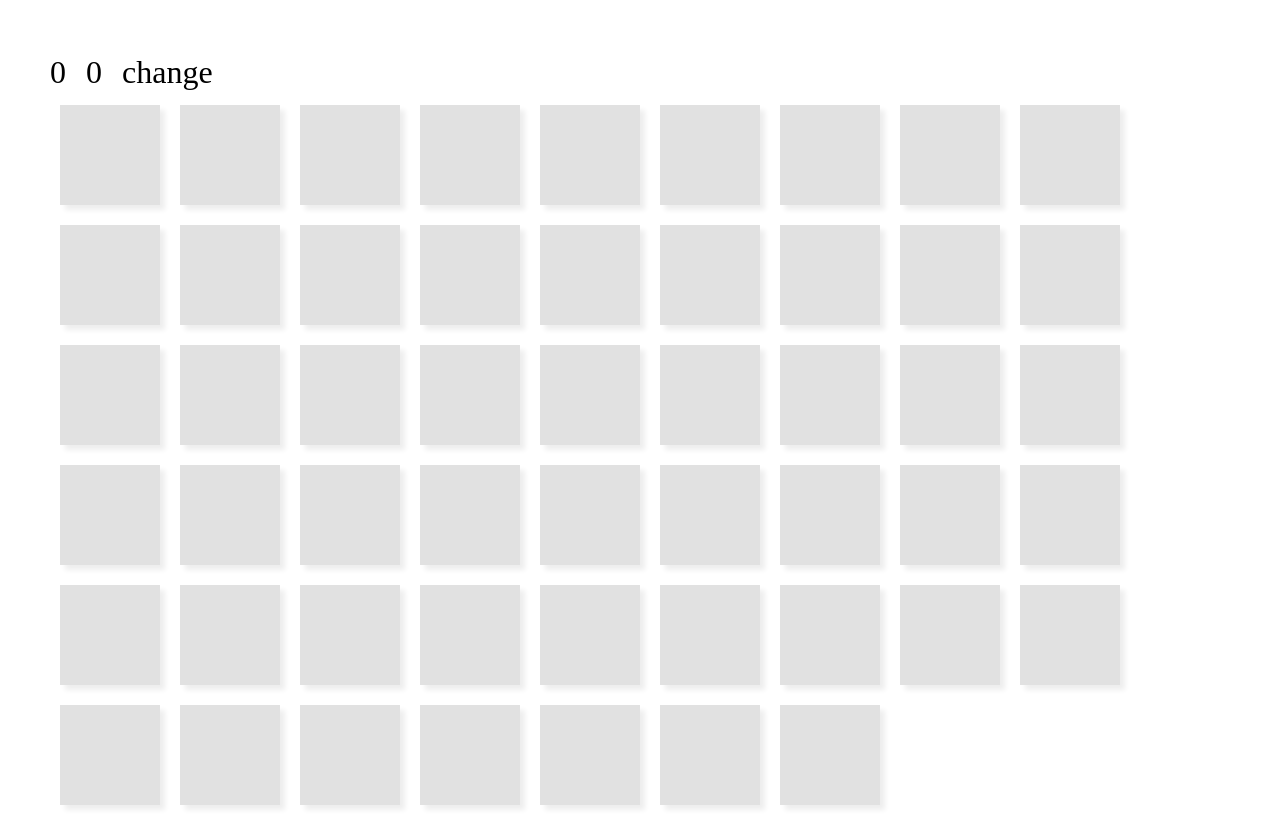
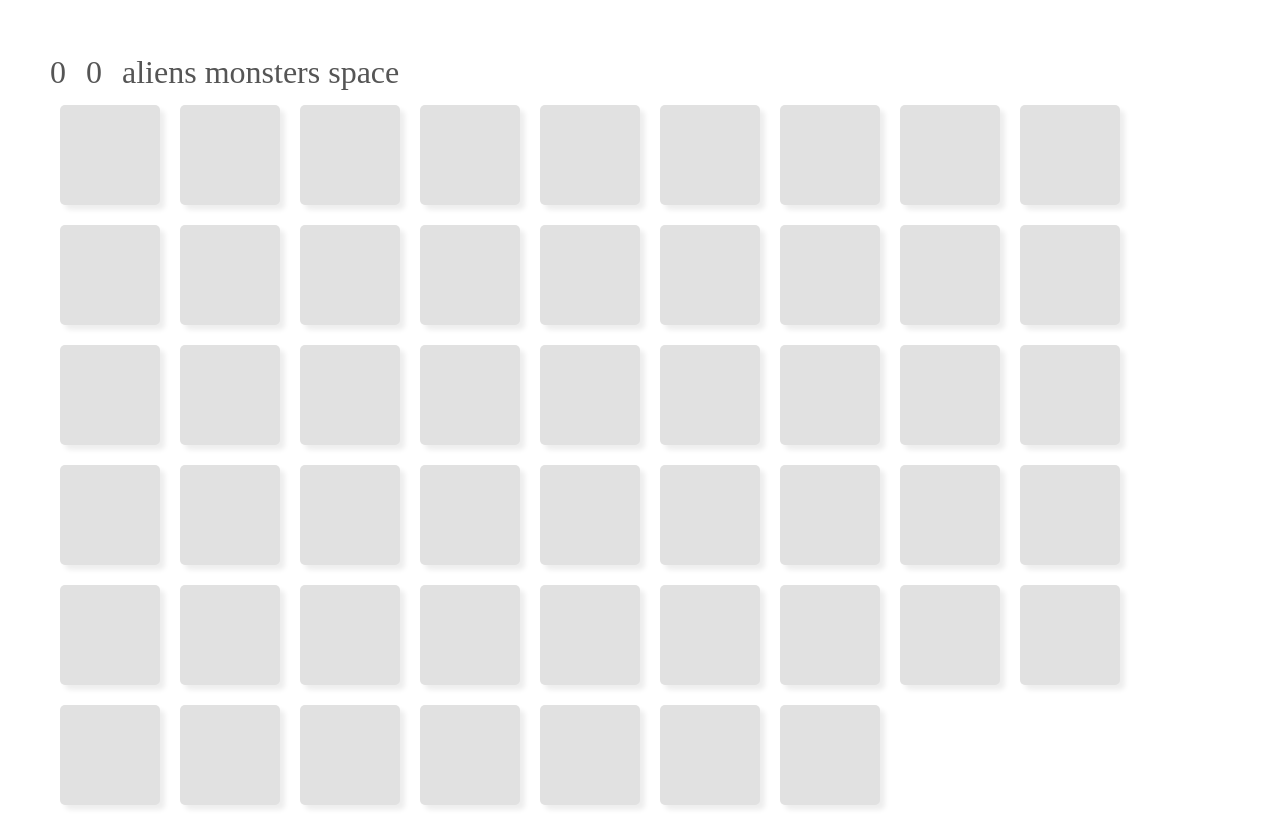
Before and after one commit to di1lon/match, a plain HTML site: page index.html in a window 1280 px wide. Drawn offline with nearby package versions, Linux system fonts and the light colour scheme.

Commit message:
font controls

```diff
--- a/css/main.css
+++ b/css/main.css
@@ -105,6 +105,15 @@ textarea {
 	src: url(../fonts/aliendude.ttf);
 }
 
+
+
+@font-face {
+    font-family: space;
+	src: url(../fonts/ovnidcoxy.ttf);
+}
+
+ovnidcoxy
+
 body {
 background-color:white;
 
@@ -126,6 +135,7 @@ background-color:white;
   transition-duration:0.5s;
   margin:10px;
   box-shadow: 5px 5px 5px #eee;
+  border-radius:5px;
 }
 
 .flipped {
@@ -156,21 +166,24 @@ background-color:white;
  }
 
 .counter, .matches {
-	color:#000;
-	font-size:2em;
+
 	display:block;
-	font-family: "Times New Roman", Times, serif;
+
 	float:left;
 	margin-right:20px;
 
  }
 
-.change {
-color:#000;
+ .header {
+ 	font-family: "Times New Roman", Times, serif;
+		color:#555;
 	font-size:2em;
-	display:block;
-	font-family: "Times New Roman", Times, serif;
-	float:left;
+
+ }
+
+.header div {
+	margin-right:40px;
+
 }
 
  .winner {
--- a/index.html
+++ b/index.html
@@ -21,10 +21,14 @@
 
         <!-- Add your site or application content here -->
         <div class="board">
+		<div class="header">
 			<span class="counter"> 0 </span>
 			<span class="matches"> 0</span>
-			<span class="change">     change</span>
+			<span class="aliens">     aliens</span>
+			<span class="monsters">     monsters</span>
+			<span class="space">     space</span>
 			<div style="clear:both;"></div>
+			</div>
 		</div>
 
         <script src="https://code.jquery.com/jquery-1.12.0.min.js"></script>
--- a/js/main.js
+++ b/js/main.js
@@ -34,7 +34,7 @@ createBoard();
 $(".card").click(function() {
   $(this).addClass("flipped");
   clickz++;
-  $(".counter").text(clickz);
+  $(".counter").text("clicks:" +clickz);
   pair.push($(this).text());
   count++;
 
@@ -47,7 +47,7 @@ $(".card").click(function() {
       //alert("match");
       $("." + pair[0]).addClass("matched");
       match++;
-	  $(".matches").text(match);
+	  $(".matches").text("matches:" + match);
       $(".card").removeClass("noClick");
       if (match == contentLength / 2) {
         $(".card").addClass("winner");
@@ -79,7 +79,18 @@ $(".card").click(function() {
 //$(".counter").click($(".card").css("fontFamily":"aliens"));
 
 
-$(".change").click(function(){
+$(".aliens").click(function(){
 
   $(".card").css("fontFamily","aliens");
  });
+
+ $(".monsters").click(function(){
+
+  $(".card").css("fontFamily","monsters");
+ });
+
+
+ $(".space").click(function(){
+
+  $(".card").css("fontFamily","space");
+ });
```
